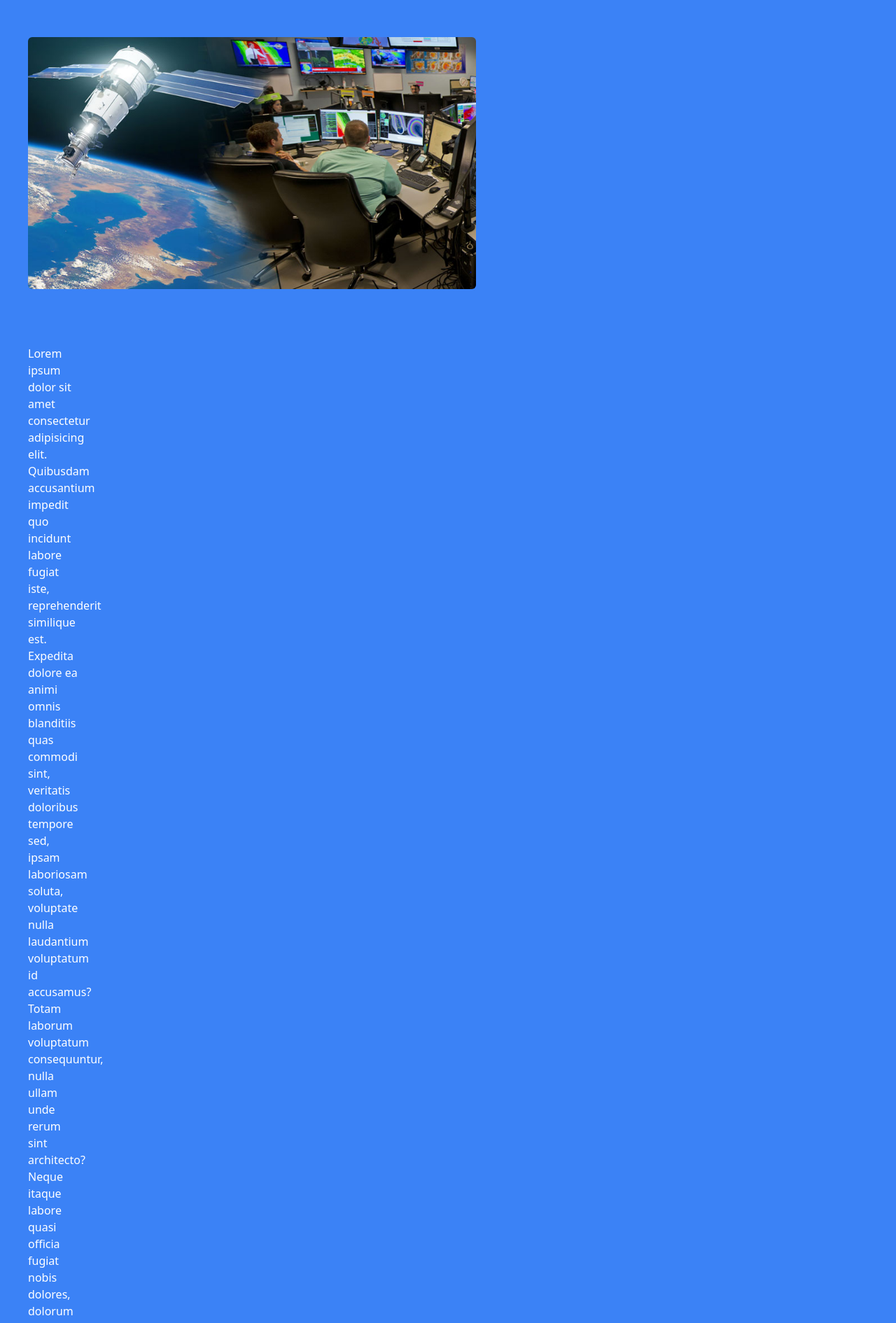
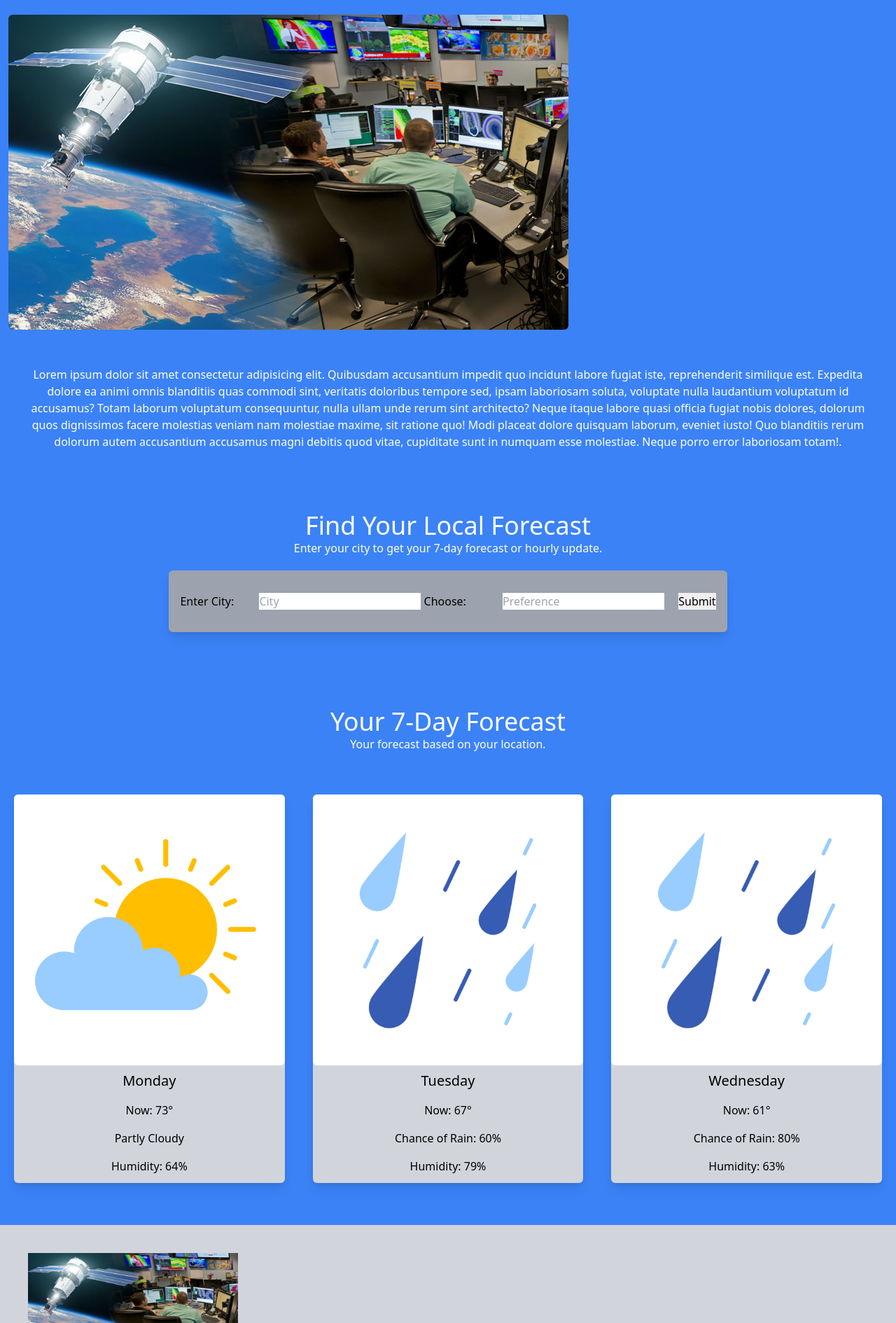
Before and after one commit to TrentDavidson/project-name, a website: page index.html in a window 1280 px wide. Shown: the part 643-2533 px from the top of the page at 70% size. Drawn offline with nearby package versions, Linux system fonts and the light colour scheme; files whose address does not match are found by name.

Commit message:
added the weather cards, links and other aesthetic details, also made the site responsive for larger screens

```diff
--- a/index.html
+++ b/index.html
@@ -6,22 +6,26 @@
     <meta name="viewport" content="width=device-width, initial-scale=1.0">
     <link href="https://unpkg.com/tailwindcss@^1.0/dist/tailwind.min.css" rel="stylesheet">
     <title>Weather</title>
+    <style>
+        @import url('https://fonts.googleapis.com/css2?family=Poppins:wght@100;200;300;400;500;700&display=swap');
+        </style>
 </head>
-<body class="bg-blue-500">
+<body class="bg-blue-500 font-poppins">
 <!--navigation-->
 <header class=" text-white font-semibold uppercase bg-blue-600 shadow- text-md sm:text-l md:flex flex-wrap justify-between text-md lg:text-l xl:text-xl">
-    <h1 class="text-2xl sm:text-4xl">
-    <a class="flex justify-center p-6 md:flex flex-wrap" href="/">Weather API</a></h1>
-     <nav class="flex justify-center text-center md:flex flex-wrap ">
-         <ul class="justify-between p-6 ">
+
+    <h1 class="text-3xl sm:text-5xl">
+    <a class="flex justify-center text-center p-6 md:flex flex-wrap" href="/">Weather API</a></h1>
+     <nav class="flex justify-center md:flex md:flex-wrap ">
+         <ul class="md:justify-between p-6 ">
              <li>
-                 <a href="#about" class="m-3 hover:text-blue-300 font-light md:font-medium ">About Us</a>
+                 <a href="#about" class="m-3 hover:text-blue-300 font-light flex flex-wrap text-center md:justify-between md:font-medium ">About Us</a>
              </li>
              <li>
-                 <a href="#locator" class="m-3 hover:text-blue-300 font-light md:font-medium">Find Your Location</a>
+                 <a href="#locator" class="m-3 hover:text-blue-300 font-light flex flex-wrap text-center md:justify-between md:font-medium">Find Your Local Forecast</a>
              </li>
              <li>
-                 <a href="#forecast" class="m-3 hover:text-blue-300 font-light md:font-medium">Weather Forecast</a>
+                 <a href="#forecast" class="m-3 hover:text-blue-300 font-light flex flex-wrap text-center md:justify-between md:font-medium">Weather Forecast</a>
              </li>
          </ul>
      </nav>
@@ -30,56 +34,102 @@
 
 <!--hero-->
 <div>
-    <div class="bg-blue-500 h-96 w-full relative">
+    <div class="bg-blue-500 h-96 w-full relative -mb-10">
         <img src="./assets/imgs/hero image .jpg" class="object-cover"/>
-        <div class="p-24">
-            <h1 class="text-white text-6xl font-bold">Get Your Forecast</h1>
-            <h2 class="text-white text-3xl font-light">Your 7 day forecast</h2>
+        <div class="pl-24 pr-24 pt-24">
+            <h1 class="text-white text-4xl font-bold absolute top-0 pt-20 sm:text-center sm:text-5xl sm:justify-center font-poppins">Get Your Forecast</h1>
         </div>
     </div>
 </div>
 <!--end of hero-->
 
 <!--about section-->
-<div class="flex justify-center text-5xl md:text-6xl text-white p-10"><h2>About Us</h2>
-</div>
 
-</div>
-<div class ="flex-col justify-center sm:flex flex-wrap">
-    <div class="w-36 m-10 md:w-1/2">
-        <img class="rounded-md" src="./assets/imgs/storm-team-.jpg">
+
+<section class="mt-4mb-10" id="about">
+    <div class="justify-center text-center text-4xl md:text-5xl text-white p-10"><h2>About Us</h2>
     </div>
-    <div class="flex-col w-36 m-10 md:flex flex-wrap justify-between">
-        <p class="text-white md:w-1/2">Lorem ipsum dolor sit amet consectetur adipisicing elit. Quibusdam accusantium impedit quo incidunt labore fugiat iste, reprehenderit similique est. Expedita dolore ea animi omnis blanditiis quas commodi sint, veritatis doloribus tempore sed, ipsam laboriosam soluta, voluptate nulla laudantium voluptatum id accusamus? Totam laborum voluptatum consequuntur, nulla ullam unde rerum sint architecto? Neque itaque labore quasi officia fugiat nobis dolores, dolorum quos dignissimos facere molestias veniam nam molestiae maxime, sit ratione quo! Modi placeat dolore quisquam laborum, eveniet iusto! Quo blanditiis rerum dolorum autem accusantium accusamus magni debitis quod vitae, cupiditate sunt in numquam esse molestiae. Neque porro error laboriosam totam!.</p>
+
+    <div class ="flex-col text-center sm:flex-col md:flex">
+        <div class="m-3 md:flex md:flex-wrap md:justify-between">
+            <img class="rounded-md md:flex md:flex-wrap md:justify-between" src="./assets/imgs/storm-team-.jpg">
+        </div>
+        <div class= "m-10 md:flex md:flex-wrap md:justify-between">
+            <p class="text-white font-poppins">Lorem ipsum dolor sit amet consectetur adipisicing elit. Quibusdam accusantium impedit quo incidunt labore fugiat iste, reprehenderit similique est. Expedita dolore ea animi omnis blanditiis quas commodi sint, veritatis doloribus tempore sed, ipsam laboriosam soluta, voluptate nulla laudantium voluptatum id accusamus? Totam laborum voluptatum consequuntur, nulla ullam unde rerum sint architecto? Neque itaque labore quasi officia fugiat nobis dolores, dolorum quos dignissimos facere molestias veniam nam molestiae maxime, sit ratione quo! Modi placeat dolore quisquam laborum, eveniet iusto! Quo blanditiis rerum dolorum autem accusantium accusamus magni debitis quod vitae, cupiditate sunt in numquam esse molestiae. Neque porro error laboriosam totam!.</p>
+        </div>
     </div>
-</div>
+</section>
 
 <!--form-->
-<section class=" bg-blue-500 flex-col justify-center pt-7 pb-10">
+<section class=" bg-blue-500 flex justify-center pt-2 pb-2" id="locator">
     <div class="m-10 ">
-        <h3 class="text-4xl text-center">Find your Location</h3>
-        <p class="text-center">fill out your information to get your 7 day forecast</p>
-        <form class="bg-gray-400 rounded-md m-5 p-16">
-            <label for="long">Enter Longitude:</label>
-            <input type="text" placeholder="Longitude"/>
+        <h3 class="text-4xl text-center text-white">Find Your Local Forecast</h3>
+        <p class="text-center text-white">Enter your city to get your 7-day forecast or hourly update.</p>
+        <form class="bg-gray-400 rounded-md m-5 p-4 shadow-lg flex">
+            <div class="">
+                <label class="mr-8" for="city">Enter City:</label>
+                <input type="text" placeholder="City"/>
+                <form action="/">
+                    <label class="mr-8">Choose:</label>
+                    <input class="m-4" list="weather" name="weather" placeholder="Preference">
+                    <datalist id="weather">
+                    <option value="Hourly Update">
+                    <option value="Weekly Forecast">
+                    </datalist>
+                    <input class="hover:bg-slate-500" type="submit">
+                </form>
+            </div>
+        </form>
+    </div>
+</section>
 
-            <label for="lat">Enter Latitude:</label>
-            <input type="text" placeholder="Latitude"/>
-        </form>
+<div class="border-gray-500 flex-col justify-center m-10" id="forecast">
+    <h3 class="text-4xl text-center text-white">Your 7-Day Forecast</h3>
+    <p class="text-center text-white">Your forecast based on your location.</p>
+</div>
+<!--weather cards-->
+ <section class= "flex pb-10">
+    <article class="bg-gray-300 flex flex-wrap justify-between rounded-md shadow-lg m-5 pb-1 w-1/2">
+        <div class="text-center">
+            <div>
+                <img src="./assets/imgs/partly cloudy.jpg" class="rounded-md overflow-hidden">
+                <div>
+                    <h4 class="p-2 text-xl">Monday</h4>
+                    <h4 class="p-2">Now: 73°</h4>
+                    <h4 class="p-2">Partly Cloudy</h4>
+                    <h4 class="p-2">Humidity: 64%</h4>
+                </div>
+            <div>
+        </div>
+    </article>
 
-    </div>
+    <article class="bg-gray-300 flex flex-wrap justify-between rounded-md shadow-lg m-5 pb-1 w-1/2">
+        <div class="text-center">
+            <div>
+                <img src="./assets/imgs/rain.jpg" class="rounded-md overflow-hidden">
+                <div>
+                    <h4 class="p-2 text-xl">Tuesday</h4>
+                    <h4 class="p-2">Now: 67°</h4>
+                    <h4 class="p-2">Chance of Rain: 60%</h4>
+                    <h4 class="p-2">Humidity: 79%</h4>
+                </div>
+            <div>
+        </div>
+    </article>
 
-    <div class="border-gray-500 flex-col justify-center m-10">
-        <h3 class="text-4xl text-center">Your 7-Day Forecast</h3>
-        <p class="text-center">Your forecast bsaed on your location</p>
-
-    <div>
-        <div class="pt-5 text-center">
-            <h4>label 1</h4>
-            <h4>label 2</h4>
-            <h4>label 3</h4>
+    <article class="bg-gray-300 flex flex-wrap justify-between rounded-md shadow-lg m-5 pb-1 w-1/2">
+        <div class="text-center">
+            <div>
+                <img src="./assets/imgs/rain.jpg" class="rounded-md overflow-hidden">
+                <div>
+                    <h4 class="p-2 text-xl">Wednesday</h4>
+                    <h4 class="p-2">Now: 61°</h4>
+                    <h4 class="p-2">Chance of Rain: 80%</h4>
+                    <h4 class="p-2">Humidity: 63%</h4>
+                </div>
+            <div>
         </div>
-    </div>
+    </article>
 </section>
 
 <footer class=" text-center flex-col justify-center bg-gray-300 p-10 items-center">
```
Also changed, not shown: tailwind.config.js (+18 -1 lines), assets/imgs/partly cloudy.jpg (added), assets/imgs/rain.jpg (added), tailwind/output.css.
